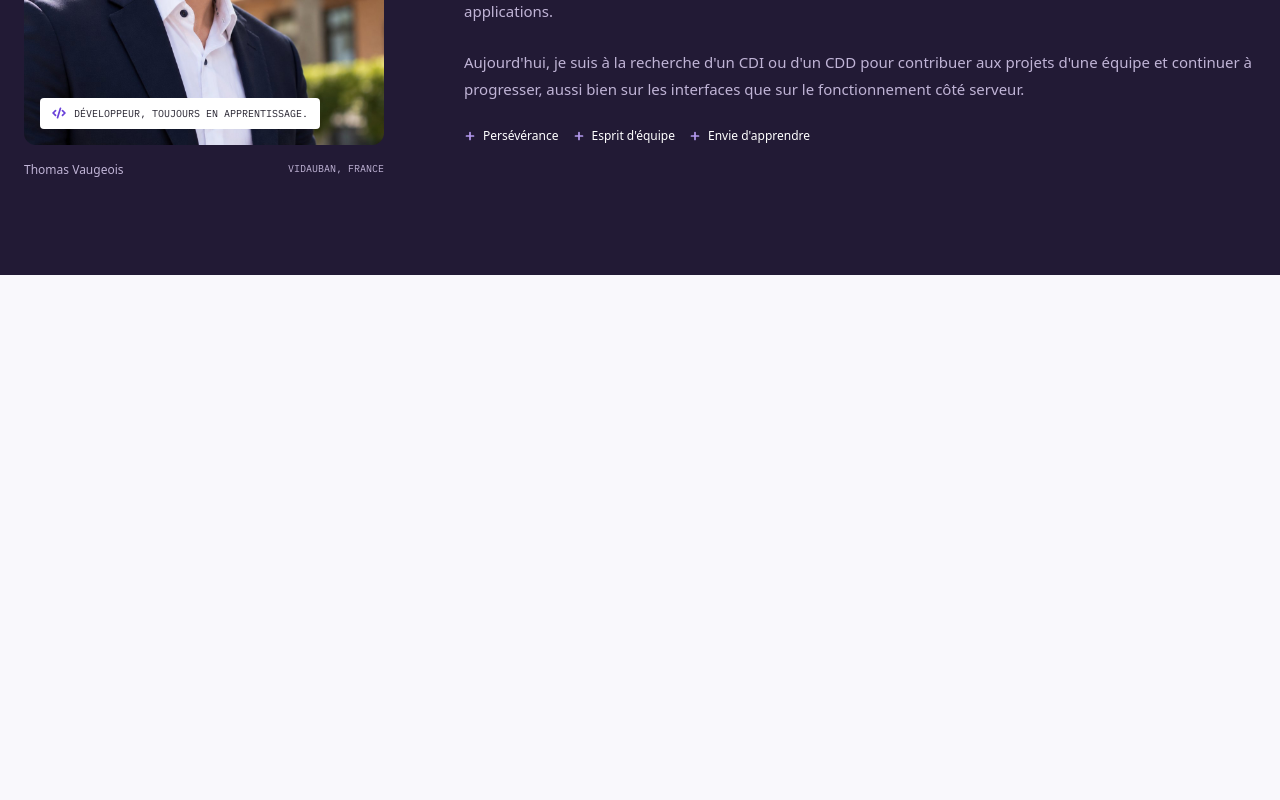
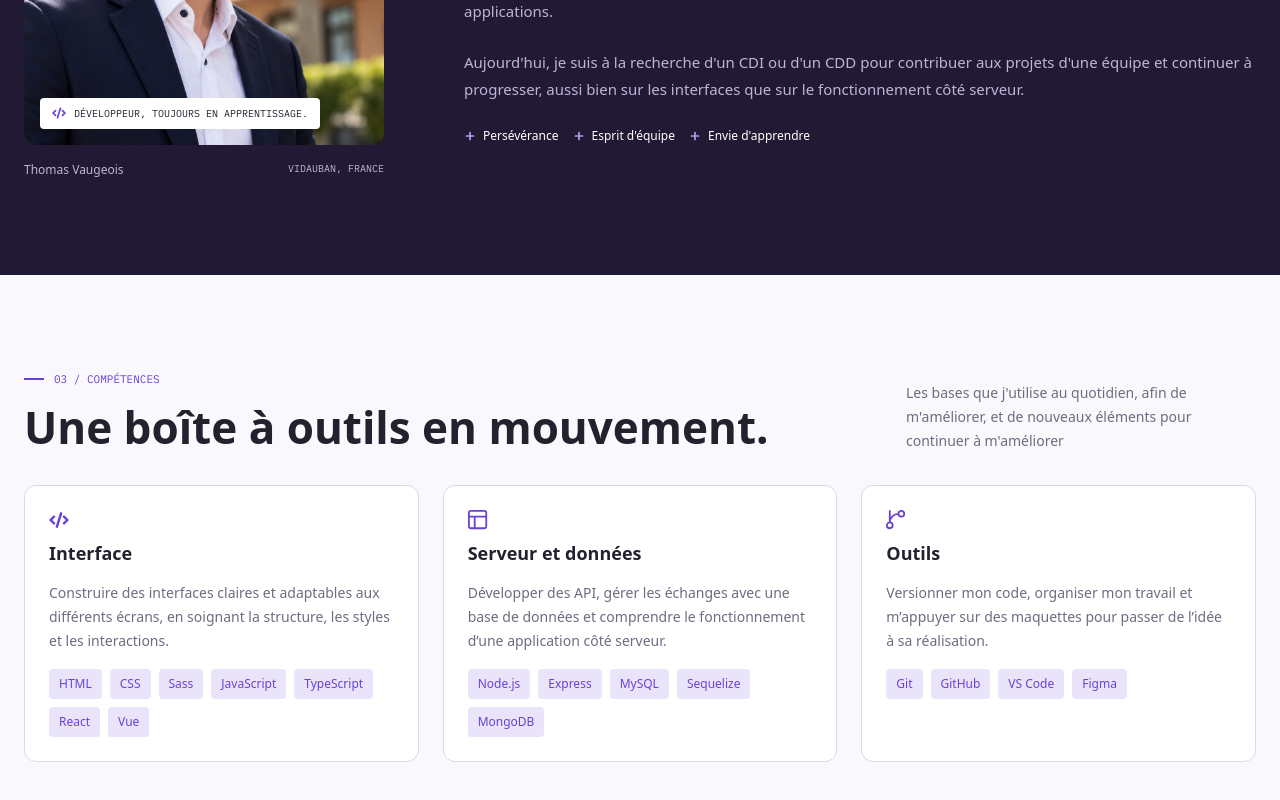
Before and after one commit to VaugeoisThomas/portefolio, a React (Vite) app: page / in a window 1280 px wide. Shown: the part 3187-3987 px from the top of the page. Before the commit the page ends 3534 px from the top, so only its background shows below. Built offline with nearby package versions, Linux system fonts and the light colour scheme.

Commit message:
feat: ajouter la section compétences et mutualiser les repères (#6)

```diff
--- a/src/App.tsx
+++ b/src/App.tsx
@@ -3,6 +3,7 @@ import About from './components/About/About'
 import Header from './components/Header/Header'
 import Intro from './components/Intro/Intro'
 import Projects from './components/Projects/Projects'
+import Skills from './components/Skills/Skills'
 
 /** Affiche la page principale du portfolio de Thomas Vaugeois. */
 function App() {
@@ -16,6 +17,9 @@ function App() {
           <Projects />
         </div>
         <About />
+        <div className="page-container">
+          <Skills />
+        </div>
       </main>
     </>
   )
--- a/src/components/About/About.css
+++ b/src/components/About/About.css
@@ -14,22 +14,8 @@
 }
 
 .about-label {
-  font-family: "IBM Plex Mono", monospace;
-  font-size: 0.6875rem;
   color: #c0b4d6;
-  text-transform: uppercase;
   margin-bottom: 1.5rem;
-  display: flex;
-  gap: 0.625rem;
-  align-items: center;
-}
-
-.about-label::before {
-  content: "";
-  width: 1.25rem;
-  height: 2px;
-  background: currentColor;
-  flex-shrink: 0;
 }
 
 .about-title {
--- a/src/components/About/About.tsx
+++ b/src/components/About/About.tsx
@@ -24,7 +24,7 @@ function About() {
                 <div className="about-content">
                     <header className='about-header'>
                         <div className="about-heading">
-                            <p className="about-label">02 / À propos</p>
+                            <p className="section-label about-label">02 / À propos</p>
                             <h2 id="about-title" className='about-title'>Un esprit curieux, les mains dans le code.</h2>
                         </div>
                     </header>
--- a/src/components/Projects/Projects.css
+++ b/src/components/Projects/Projects.css
@@ -8,22 +8,8 @@
 }
 
 .projects-label {
-  font-family: "IBM Plex Mono", monospace;
   color: var(--color-primary);
-  font-size: 0.6875rem;
-  text-transform: uppercase;
   margin-bottom: 1rem;
-  display: flex;
-  align-items: center;
-  gap: 0.625rem;
-}
-
-.projects-label::before {
-  content: "";
-  width: 1.25rem;
-  height: 2px;
-  background: var(--color-primary);
-  flex-shrink: 0;
 }
 
 .projects-title {
--- a/src/components/Projects/Projects.tsx
+++ b/src/components/Projects/Projects.tsx
@@ -12,7 +12,7 @@ function Projects() {
         <section id="projects" className="projects" aria-labelledby="projects-title">
             <header className="projects-header">
                 <div className="projects-heading">
-                    <p className="projects-label">01 / Projets sélectionnés</p>
+                    <p className="section-label projects-label">01 / Projets sélectionnés</p>
                     <h2 id="projects-title" className='projects-title'>Apprendre. Construire. Affiner.</h2>
                 </div>
                 <p className='projects-description'>
--- /dev/null
+++ b/src/components/Skills/Skills.css
@@ -0,0 +1,106 @@
+.skills {
+  padding-block: 4rem;
+}
+
+.skills-header {
+  display: grid;
+  gap: 1rem;
+}
+
+.skills-heading {
+  display: grid;
+  gap: 1rem;
+}
+
+.skills-label {
+  color: var(--color-primary);
+}
+
+.skills-title {
+  font-size: 2rem;
+  font-weight: 600;
+  line-height: 1.13;
+  margin: 0;
+}
+
+.skills-description,
+.skills-group-description {
+  font-size: 0.875rem;
+  line-height: 1.7;
+  color: var(--color-text-secondary);
+}
+
+.skills-list {
+  display: grid;
+  grid-template-columns: 1fr;
+  margin-top: 2rem;
+  gap: 1.5rem;
+}
+
+.skills-group {
+  padding: 1.5rem;
+  background: var(--color-surface);
+  border: 1px solid var(--color-border);
+  border-radius: 0.75rem;
+}
+
+.skills-group-heading {
+  display: flex;
+  flex-direction: column;
+  align-items: flex-start;
+  gap: 0.75rem;
+}
+
+.skills-group-heading img {
+  width: 1.25rem;
+  height: 1.25rem;
+  flex-shrink: 0;
+}
+
+.skills-group h3 {
+  margin: 0;
+  font-size: 1.125rem;
+  font-weight: 600;
+  line-height: 1.3;
+}
+
+.skills-group ul {
+  list-style: none;
+  padding: 0;
+  margin: 1rem 0 0;
+  display: flex;
+  flex-wrap: wrap;
+  gap: 0.5rem;
+}
+
+.skills-group li {
+  padding: 0.375rem 0.625rem;
+  font-size: 0.75rem;
+  color: var(--color-primary);
+  background: var(--color-accent-background);
+  border-radius: 0.25rem;
+}
+
+.skills-group-description {
+  margin-top: 1rem;
+}
+
+@media (min-width: 80rem) {
+  .skills {
+    padding-block: 6rem;
+  }
+
+  .skills-title {
+    font-size: 2.75rem;
+  }
+
+  .skills-list {
+    grid-template-columns: repeat(3, minmax(0, 1fr));
+  }
+
+  .skills-header {
+    grid-template-columns: 1fr 21.875rem;
+    gap: 7.5rem;
+    align-items: end;
+  }
+}
--- /dev/null
+++ b/src/components/Skills/Skills.data.ts
@@ -0,0 +1,46 @@
+import code from "../../assets/code-xml.svg";
+import serv from "../../assets/Interface.svg";
+import outils from "../../assets/Outil.svg";
+
+export type SkillGroup = {
+  id: string;
+  title: string;
+  technologies: string[];
+  icon: string;
+  description: string;
+};
+
+export const skillGroups: SkillGroup[] = [
+  {
+    id: "interface",
+    title: "Interface",
+    technologies: [
+      "HTML",
+      "CSS",
+      "Sass",
+      "JavaScript",
+      "TypeScript",
+      "React",
+      "Vue",
+    ],
+    icon: code,
+    description:
+      "Construire des interfaces claires et adaptables aux différents écrans, en soignant la structure, les styles et les interactions.",
+  },
+  {
+    id: "server",
+    title: "Serveur et données",
+    technologies: ["Node.js", "Express", "MySQL", "Sequelize", "MongoDB"],
+    icon: serv,
+    description:
+      "Développer des API, gérer les échanges avec une base de données et comprendre le fonctionnement d’une application côté serveur.",
+  },
+  {
+    id: "tools",
+    title: "Outils",
+    technologies: ["Git", "GitHub", "VS Code", "Figma"],
+    icon: outils,
+    description:
+      "Versionner mon code, organiser mon travail et m’appuyer sur des maquettes pour passer de l’idée à sa réalisation.",
+  },
+];
--- /dev/null
+++ b/src/components/Skills/Skills.tsx
@@ -0,0 +1,35 @@
+import './Skills.css'
+import { skillGroups } from './Skills.data'
+
+/** Affiche les compétences de Thomas Vaugeois dans le domaine du développement web */
+function Skills() {
+    return (
+        <section id="skills" className='skills' aria-labelledby='skills-title'>
+            <header className='skills-header'>
+                <div className="skills-heading">
+                    <p className='section-label skills-label'>03 / Compétences</p>
+                    <h2 id="skills-title" className='skills-title'>Une boîte à outils en mouvement.</h2>
+                </div>
+                <p className="skills-description">Les bases que j'utilise au quotidien, afin de m'améliorer, et de nouveaux éléments pour continuer à m'améliorer</p>
+            </header>
+            <div className="skills-list">
+                {skillGroups.map(skill => (
+                    <article className="skills-group" key={skill.id}>
+                        <div className="skills-group-heading">
+                            <img src={skill.icon} alt="" />
+                            <h3>{skill.title}</h3>
+                        </div>
+                        <p className='skills-group-description'>{skill.description}</p>
+                        <ul>
+                            {skill.technologies.map(technologie => (
+                                <li key={technologie}>{technologie}</li>
+                            ))}
+                        </ul>
+                    </article>
+                ))}
+            </div>
+        </section>
+    )
+}
+
+export default Skills
--- a/src/index.css
+++ b/src/index.css
@@ -57,3 +57,20 @@ h2 {
 p {
   margin: 0;
 }
+
+.section-label {
+  font-family: "IBM Plex Mono", monospace;
+  font-size: 0.6875rem;
+  text-transform: uppercase;
+  display: flex;
+  align-items: center;
+  gap: 0.625rem;
+}
+
+.section-label::before {
+  content: "";
+  width: 1.25rem;
+  height: 2px;
+  background: currentColor;
+  flex-shrink: 0;
+}
```
Also changed, not shown: src/assets/Interface.svg (added), src/assets/Outil.svg (added).
